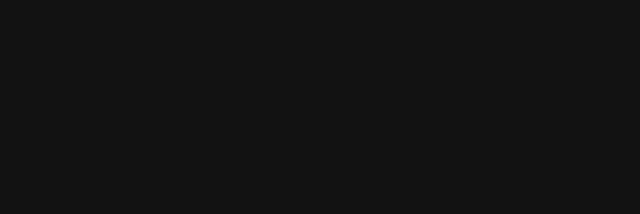
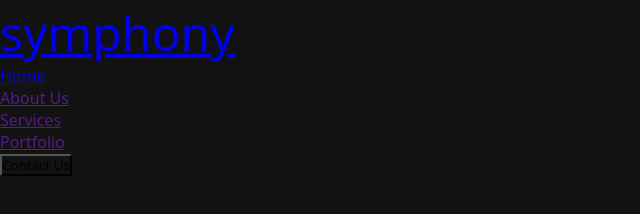
Before and after one commit to syifaulqolbii/symphony, a plain HTML site: page index.html in a window 1280 px wide. Shown: the whole page, without its empty margins (0-640 px from the left). Drawn offline with Linux system fonts and the light colour scheme.

Commit message:
add template

```diff
--- a/index.html
+++ b/index.html
@@ -4,8 +4,38 @@
     <meta charset="UTF-8" />
     <meta http-equiv="X-UA-Compatible" content="IE=edge" />
     <meta name="viewport" content="width=device-width, initial-scale=1.0" />
+    <!-- Font Awesome -->
+    <link
+      rel="stylesheet"
+      href="https://cdnjs.cloudflare.com/ajax/libs/font-awesome/6.3.0/css/all.min.css"
+      integrity="sha512-SzlrxWUlpfuzQ+pcUCosxcglQRNAq/DZjVsC0lE40xsADsfeQoEypE+enwcOiGjk/bSuGGKHEyjSoQ1zVisanQ=="
+      crossorigin="anonymous"
+      referrerpolicy="no-referrer"
+    />
+
     <link rel="stylesheet" href="style.css" />
-    <title>Symphony</title>
+    <title>Symphony | Elevate Your Product With Us</title>
   </head>
-  <body></body>
+  <body>
+    <!-- Header section start -->
+    <section class="header">
+      <header class="container">
+        <div class="navbar">
+          <div class="logo">
+            <a href="index.html">symphony</a>
+          </div>
+          <nav>
+            <ul id="MenuItems">
+              <li><a href="index.html">Home</a></li>
+              <li><a href="">About Us</a></li>
+              <li><a href="">Services</a></li>
+              <li><a href="">Portfolio</a></li>
+            </ul>
+          </nav>
+          <button>Contact Us</button>
+        </div>
+      </header>
+    </section>
+    <!-- header section end -->
+  </body>
 </html>
--- a/style.css
+++ b/style.css
@@ -1,3 +1,25 @@
-body {
+* {
+  margin: 0;
+  padding: 0;
+  box-sizing: border-box;
+  scroll-behavior: smooth;
+  font-family: system-ui, -apple-system, BlinkMacSystemFont, "Segoe UI", Roboto,
+    Oxygen, Ubuntu, Cantarell, "Open Sans", "Helvetica Neue", sans-serif;
   background-color: #121212;
 }
+
+:root {
+  --color-primary: #121212;
+  --color-secondary: #fe7d32;
+  --color-white: #fafafa;
+  --font-heading: "Armor Piercing", sans-serif;
+  --font-body: "Prompt", sans-serif;
+  --font-logo: "The Bold Font", sans-serif;
+}
+
+.logo {
+  font-size: 48px;
+  font-family: var(--font-logo);
+  color: #fafafa;
+  text-decoration: none;
+}
```
